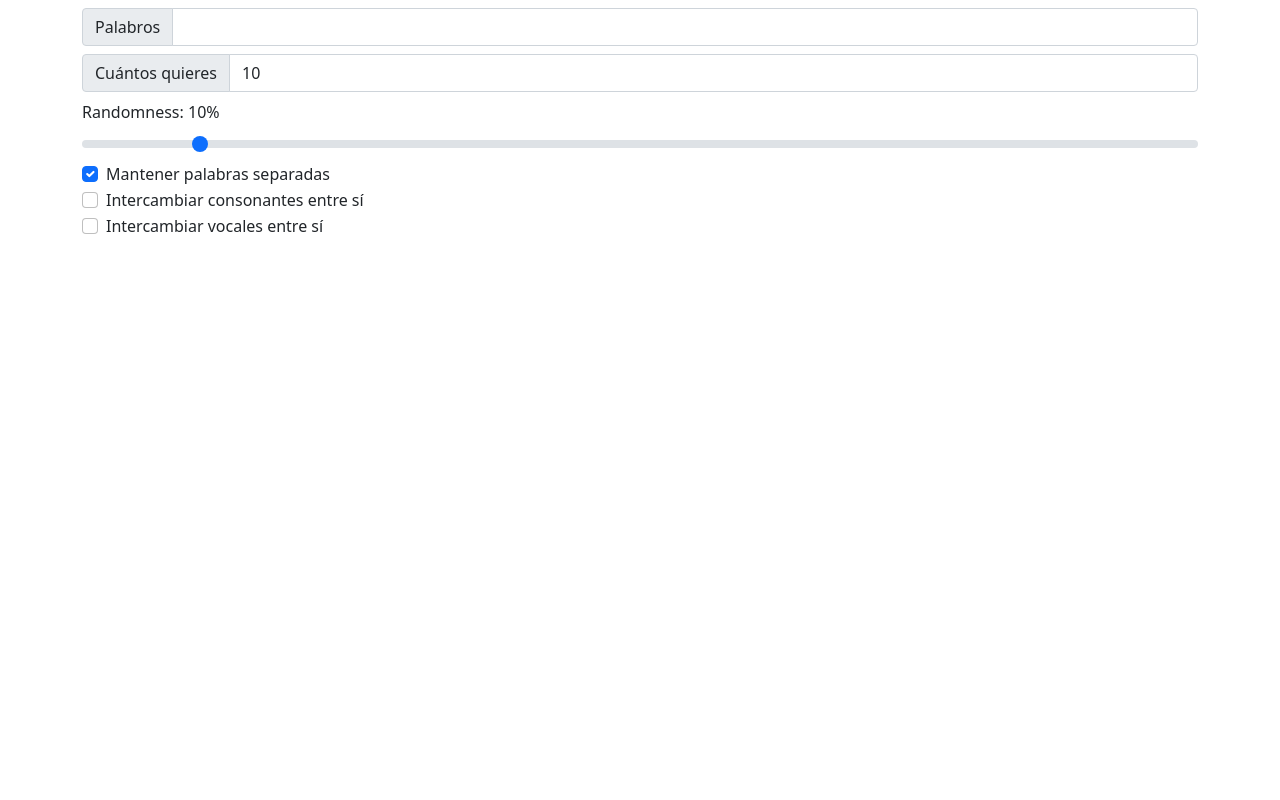
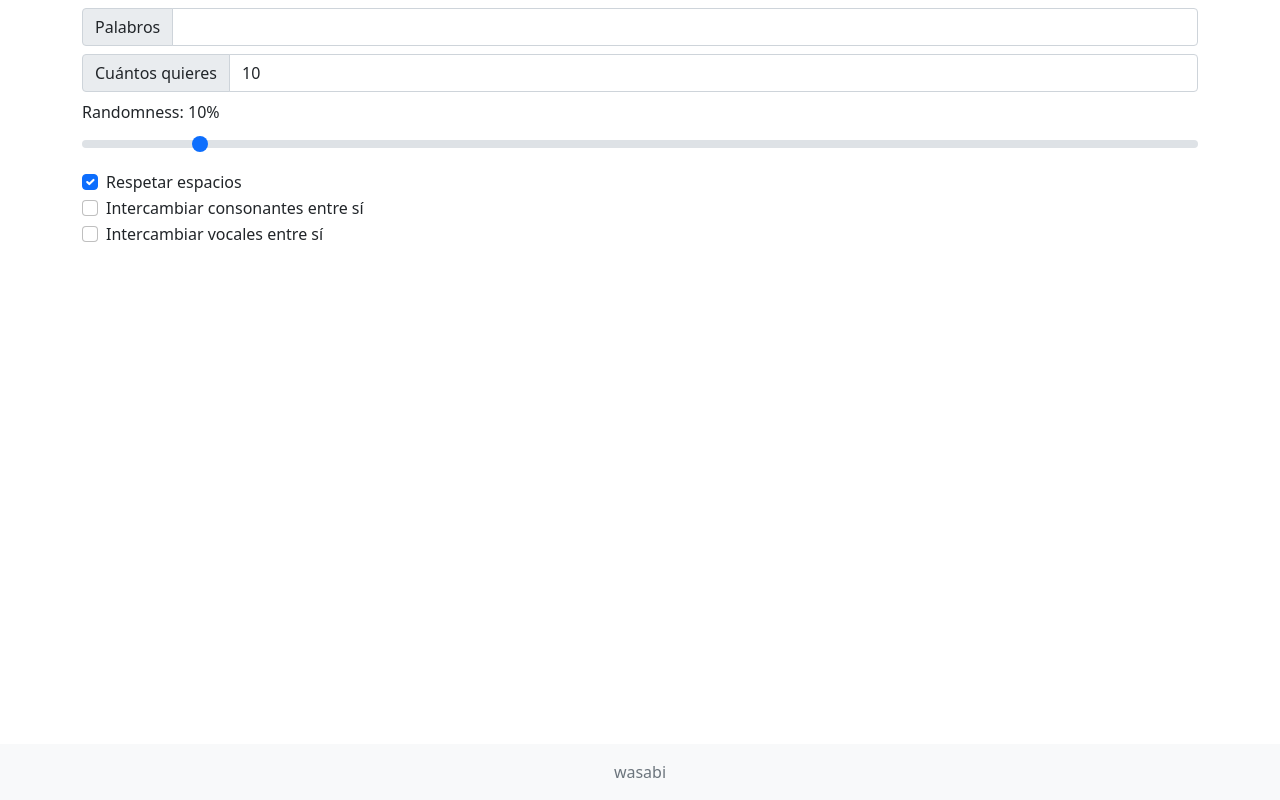
Before and after one commit to jandrourgh/anagram-generator, a React (Create React App) app: page / in a window 1280 px wide. Built offline with nearby package versions, Linux system fonts and the light colour scheme.

Commit message:
varios fixes

```diff
--- a/src/App.js
+++ b/src/App.js
@@ -1,130 +1,221 @@
-import "bootstrap/dist/css/bootstrap.css"
+import "bootstrap/dist/css/bootstrap.css";
 import { useState, useEffect } from "react";
 
+function App() {
+  const [word, setWord] = useState("");
+  const [number, setNumber] = useState(10);
+  const [keep, setKeep] = useState(true);
+  const [anagrams, setAnagrams] = useState([]);
+  const [randomness, setRandomness] = useState(10);
+  const [consonantsOnly, setConsonantsOnly] = useState(false);
+  const [vowelsOnly, setVowelsOnly] = useState(false);
 
-function App() {
+  useEffect(() => {
+    const isAlterable = (letters, index, randomIndex) => {
+      const punctMarks = [",", ".", "(", ")", ":", ";"];
+      const consonants = [
+        "b",
+        "c",
+        "d",
+        "f",
+        "g",
+        "h",
+        "j",
+        "k",
+        "l",
+        "m",
+        "n",
+        "ñ",
+        "p",
+        "q",
+        "r",
+        "s",
+        "t",
+        "v",
+        "w",
+        "x",
+        "y",
+        "z",
+        " ",
+      ];
+      const vowels = ["a", "e", "i", "o", "u", " "];
 
-  const [word, setWord] = useState("")
-  const [number, setNumber] = useState(10)
-  const [keep, setKeep] = useState(true)
-  const [anagrams, setAnagrams] = useState([])
-  const [randomness, setRandomness] = useState(10)
-  const [consonantsOnly, setConsonantsOnly] = useState(false)
-  const [vowelsOnly, setVowelsOnly] = useState(false)
-
-  useEffect(()=>{
-    const isAlterable = (letters, index, randomIndex) => {
-      const punctMarks = [",", ".", "(", ")", ":", ";"]
-      const consonants = ["b", "c", "d", "f", "g", "h", "j", "k", "l", "m", "n", "ñ", "p", "q", "r", "s", "t", "v", "w", "x", "y", "z" ]
-      const vowels = ["a", "e", "i", "o", "u"]
-
-      if(punctMarks.includes(letters[index]) || punctMarks.includes(letters[randomIndex])){
-        return false
+      if (
+        punctMarks.includes(letters[index]) ||
+        punctMarks.includes(letters[randomIndex])
+      ) {
+        return false;
       } else {
-        if(consonants.includes(letters[index]) && consonants.includes(letters[randomIndex])){
-          if(consonantsOnly){
-            return true
+        if (
+          consonants.includes(letters[index]) &&
+          consonants.includes(letters[randomIndex])
+        ) {
+          if (consonantsOnly) {
+            return true;
           } else {
-            return false
+            return false;
           }
-        } else if (vowels.includes(letters[index]) && vowels.includes(letters[randomIndex])){
-          if(vowelsOnly){
-            return true
+        } else if (
+          vowels.includes(letters[index]) &&
+          vowels.includes(letters[randomIndex])
+        ) {
+          if (vowelsOnly) {
+            return true;
           } else {
-            return false
+            return false;
           }
         } else {
-          if(!vowelsOnly && !consonantsOnly){
-            return true
+          if (!vowelsOnly && !consonantsOnly) {
+            return true;
           }
         }
       }
+    };
+    const randomAnagram = (word) => {
+      if (word.length) {
+        const isCapitalized = word.charAt(0) === word.charAt(0).toUpperCase();
+        const letters = word.split("").map((letter) => letter.toLowerCase());
+        const wordLength = letters.length;
+        letters.forEach((letter, i) => {
+          const randomNumber = Math.floor(Math.random() * 101);
+          const randomIndex = Math.floor(Math.random() * wordLength);
+          if (
+            randomNumber < randomness &&
+            isAlterable(letters, i, randomIndex)
+          ) {
+            const pivot = letters[i];
+            letters[i] = letters[randomIndex];
+            letters[randomIndex] = pivot;
           }
-    const randomAnagram = (word) => {
-      if(word.length){
-        const isCapitalized = word.charAt(0) === word.charAt(0).toUpperCase()
-        const letters = word.split("").map(letter=>letter.toLowerCase())
-        const wordLength = letters.length
-        letters.forEach((letter, i) => {
-          const randomNumber = Math.floor(Math.random()*101)
-          const randomIndex = Math.floor(Math.random()*wordLength)
-          if(randomNumber<randomness && isAlterable(letters, i, randomIndex)){
-            const pivot = letters[i]
-            letters[i] = letters[randomIndex]
-            letters[randomIndex] = pivot
+        });
+        if (isCapitalized) {
+          letters[0] = letters[0].toUpperCase();
         }
-        })
-        if(isCapitalized){
-          letters[0] = letters[0].toUpperCase()
+        return letters.join("");
+      } else {
+        return "";
       }
-        return letters.join("")
+    };
+
+    const emptyAnagramsArray = Array.from({ length: number });
+
+    if (keep) {
+      const words = emptyAnagramsArray.map((anagram) => {
+        const singleWords = word
+          .split(" ")
+          .map((singleWord) => randomAnagram(singleWord));
+        return singleWords.join(" ");
+      });
+      setAnagrams(words);
     } else {
-        return ("")
+      const words = emptyAnagramsArray.map((anagram) => {
+        return randomAnagram(word);
+      });
+      setAnagrams(words);
     }
-    }
-
-    const emptyAnagramsArray = Array.from({length: number})
-
-    if(keep){
-      const words = emptyAnagramsArray.map(anagram=>{
-        const singleWords = word.split(" ").map(singleWord=>randomAnagram(singleWord))
-        return singleWords.join(" ")
-      })
-      setAnagrams(words)
-    } else {
-      const words = emptyAnagramsArray.map(anagram=>{
-        return randomAnagram(word)
-      })
-      setAnagrams(words)
-    }
-  }, [keep, word, number, randomness, consonantsOnly, vowelsOnly])
+  }, [keep, word, number, randomness, consonantsOnly, vowelsOnly]);
 
   return (
+    <div className="h-100 d-flex flex-column">
       <div className="container">
         <div className="row">
           <div className="col-12">
             <div className="input-group my-2">
-            <label htmlFor="text" className="input-group-text">Palabros</label>
-            <input type="text" onChange={(evt)=>setWord(evt.currentTarget.value)} className="form-control" value={word}/>
+              <label htmlFor="text" className="input-group-text">
+                Palabros
+              </label>
+              <input
+                type="text"
+                onChange={(evt) => setWord(evt.currentTarget.value)}
+                className="form-control"
+                value={word}
+              />
             </div>
 
             <div className="input-group my-2">
-            <label className="input-group-text" htmlFor="number">Cuántos quieres</label>
-            <input type="number" className="form-control" value={number} onChange={(evt)=>setNumber(evt.currentTarget.value)}/>
+              <label className="input-group-text" htmlFor="number">
+                Cuántos quieres
+              </label>
+              <input
+                type="number"
+                className="form-control"
+                value={number}
+                onChange={(evt) => setNumber(evt.currentTarget.value)}
+              />
             </div>
             <div className="form-group">
-            <label htmlFor="randomness" className="form-label">Randomness: {randomness}%</label>
-            <input type="range" min="0" max="100" value={randomness} onChange={(evt)=>setRandomness(evt.currentTarget.value)}className="form-range" />
+              <label htmlFor="randomness" className="form-label">
+                Randomness: {randomness}%
+              </label>
+              <input
+                type="range"
+                min="0"
+                max="100"
+                value={randomness}
+                onChange={(evt) => setRandomness(evt.currentTarget.value)}
+                className="form-range"
+              />
+            </div>
+            <div className="form-group my-2">
+              <div className="form-check">
+                <input
+                  type="checkbox"
+                  checked={keep}
+                  className="form-check-input"
+                  onChange={(evt) => setKeep(evt.target.checked)}
+                />
+                <label htmlFor="" className="form-check-label">
+                  Respetar espacios
+                </label>
               </div>
               <div className="form-check">
-            <input type="checkbox" checked={keep} className="form-check-input" onChange={(evt)=>setKeep(evt.target.checked)} />
-            <label htmlFor="" className="form-check-label" >Mantener palabras separadas</label>
+                <input
+                  type="checkbox"
+                  checked={consonantsOnly}
+                  className="form-check-input"
+                  onChange={(evt) => setConsonantsOnly(evt.target.checked)}
+                />
+                <label htmlFor="" className="form-check-label">
+                  Intercambiar consonantes entre sí
+                </label>
               </div>
               <div className="form-check">
-            <input type="checkbox" checked={consonantsOnly} className="form-check-input" onChange={(evt)=>setConsonantsOnly(evt.target.checked)} />
-            <label htmlFor="" className="form-check-label" >Intercambiar consonantes entre sí</label>
-          </div>
-          <div className="form-check">
-            <input type="checkbox" checked={vowelsOnly} className="form-check-input" onChange={(evt)=>setVowelsOnly(evt.target.checked)} />
-            <label htmlFor="" className="form-check-label" >Intercambiar vocales entre sí</label>
+                <input
+                  type="checkbox"
+                  checked={vowelsOnly}
+                  className="form-check-input"
+                  onChange={(evt) => setVowelsOnly(evt.target.checked)}
+                />
+                <label htmlFor="" className="form-check-label">
+                  Intercambiar vocales entre sí
+                </label>
               </div>
             </div>
           </div>
-      <div className="row">
+        </div>
+      </div>
+      <div className="row my-2">
         <div className="col-12">
           <ul className="list-group">
-            {
-              anagrams.map((anagram, i)=>{
-                if(anagrams.length && anagram.length){
-                  return <li key={i} className="list-group-item">{anagram}</li>
-                } else {
-                  return <></>
-                }
-              })
-            }
+            {anagrams.length ? (
+              anagrams.map((anagram, i) =>
+                anagram.length ? (
+                  <li key={i} className="list-group-item">
+                    {anagram}
+                  </li>
+                ) : (
+                  <span key={i}></span>
+                )
+              )
+            ) : (
+              <></>
+            )}
           </ul>
         </div>
       </div>
+      <footer className="footer mt-auto py-3 bg-light text-center">
+          <span className="text-muted">wasabi</span>
+      </footer>
     </div>
   );
 }
--- a/src/index.css
+++ b/src/index.css
@@ -5,8 +5,11 @@ body {
     sans-serif;
   -webkit-font-smoothing: antialiased;
   -moz-osx-font-smoothing: grayscale;
+  height: 100vh;
 }
-
+#root{
+  height: 100%;
+}
 code {
   font-family: source-code-pro, Menlo, Monaco, Consolas, 'Courier New',
     monospace;
```
Lines whose indentation alone changed are shown as unchanged.
